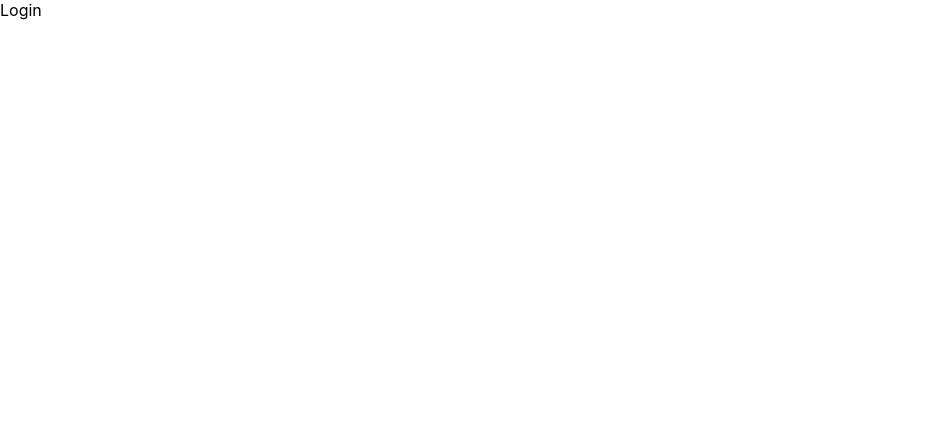
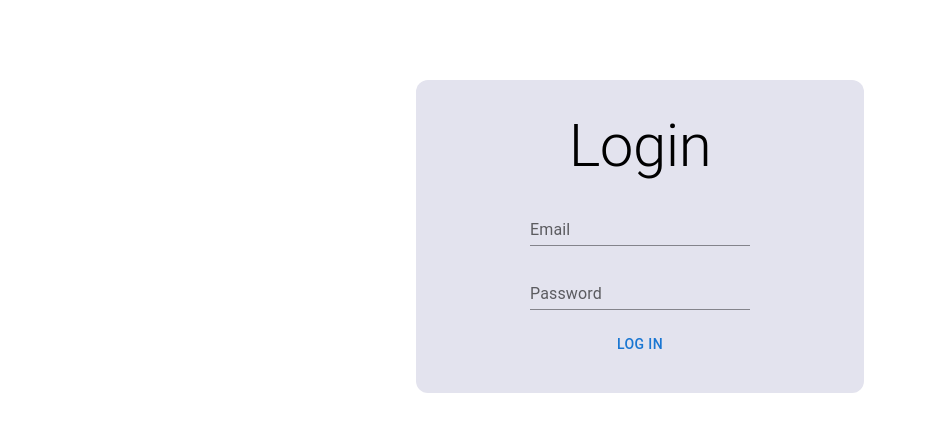
Before and after one commit to aritos20/test-invyo, a React (Create React App) app: page /login in a window 1280 px wide. Shown: the top 432 px of the page, without its empty margins (0-926 px from the left). Built offline with nearby package versions, Linux system fonts and the light colour scheme.

Commit message:
working on login logic

```diff
--- a/package.json
+++ b/package.json
@@ -3,6 +3,10 @@
   "version": "0.1.0",
   "private": true,
   "dependencies": {
+    "@emotion/react": "^11.11.0",
+    "@emotion/styled": "^11.11.0",
+    "@mui/icons-material": "^5.11.16",
+    "@mui/material": "^5.13.3",
     "@testing-library/jest-dom": "^5.16.5",
     "@testing-library/react": "^13.4.0",
     "@testing-library/user-event": "^13.5.0",
--- a/src/App.js
+++ b/src/App.js
@@ -1,17 +1,31 @@
 import './App.css';
-import { BrowserRouter, Route, Routes } from 'react-router-dom';
+import { BrowserRouter, Route, Routes, Navigate } from 'react-router-dom';
 import Data from './pages/data/Data';
 import Todo from './pages/todo/Todo';
 import Login from './pages/login/Login';
+import NavBar from './components/NavBar';
+import { useState } from 'react';
+import PrivateRoute from './components/PrivateRoute';
 
 
 function App() {
+  const [loggedIn, setLoggedIn] = useState(false);
+
+  const handleLogin = () => {
+    console.log(loggedIn);
+    setLoggedIn(true);
+  }
+
   return (
     <BrowserRouter>
+    <PrivateRoute>
+      <NavBar />
+    </PrivateRoute>
       <Routes>
-        <Route index path="/login" element={<Login />} />
-        <Route index path="/todo" element={<Todo />} />
-        <Route index path="/data" element={<Data />} />
+        {/* <Route path="*" element={<Navigate to="/login" replace />} /> */}
+        <Route path="/login" element={<Login handleLogin={handleLogin}/>} />
+        <Route path="/todo" element={<PrivateRoute loggedIn={loggedIn}> <Todo /> </PrivateRoute> } />
+        <Route path="/data" element={<PrivateRoute loggedIn={loggedIn}> <Data /> </PrivateRoute>} />
       </Routes>
     </BrowserRouter>
   );
--- /dev/null
+++ b/src/components/NavBar.jsx
@@ -0,0 +1,19 @@
+import * as React from 'react';
+import AppBar from '@mui/material/AppBar';
+import Box from '@mui/material/Box';
+import Toolbar from '@mui/material/Toolbar';
+import Button from '@mui/material/Button';
+
+export default function NavBar() {
+  return (
+    <Box sx={{ flexGrow: 1 }}>
+      <AppBar position="static">
+        <Toolbar style={{display: 'flex', gap: '16px'}}>
+          <Button color="inherit">Logout</Button>
+          <Button color="inherit">My Tasks</Button>
+          <Button color="inherit">Data</Button>
+        </Toolbar>
+      </AppBar>
+    </Box>
+  );
+}
--- /dev/null
+++ b/src/components/PrivateRoute.jsx
@@ -0,0 +1,14 @@
+import React from 'react'
+import { Navigate } from 'react-router-dom';
+
+const PrivateRoute = ({children, loggedIn}) => {
+    if (!loggedIn) {
+      console.log(loggedIn);
+      return <Navigate to="/login" />
+    }
+
+  return children;
+
+}
+
+export default PrivateRoute
--- a/src/pages/login/Login.jsx
+++ b/src/pages/login/Login.jsx
@@ -1,8 +1,44 @@
-import React from 'react'
+import { Box, Button, TextField, Typography } from '@mui/material';
+import React, { useState } from 'react'
+import { useNavigate } from 'react-router-dom';
 
-const Login = () => {
+const Login = ({handleLogin}) => {
+  const [email, setEmail] = useState('');
+  const [password, setPassword] = useState('');
+  const navigate = useNavigate();
+
+  const handleSubmit = (e) => {
+    e.preventDefault();
+    if (email === 'test@invyo.io' && password === 'test123@') {
+      alert('Success Login');
+      handleLogin();
+      navigate("/todo");
+    } else {
+      alert('Invalid Credentials');
+      console.log(email)
+      console.log(password);
+    }
+  }
+
   return (
-    <div>Login</div>
+    <Box component="form" onSubmit={handleSubmit} sx={{
+        display: 'flex',
+        flexDirection: 'column',
+        justifyContent: 'center',
+        alignItems: 'center',
+        gap: '16px',
+        backgroundColor: '#E3E3EE',
+        width: '35%',
+        minWidth: '280px',
+        padding: '30px 0',
+        margin: '0 auto',
+        mt: '80px',
+        borderRadius: '12px'}}>
+      <Typography variant="h2">Login</Typography>
+      <TextField id="email" label="Email" variant="standard" value={email} onChange={(e) => setEmail(e.target.value)}/>
+      <TextField id="password" label="Password" variant="standard" type={"password"} value={password} onChange={(e) => setPassword(e.target.value)} />
+      <Button type="submit">Log In </Button>
+    </Box>
   )
 }
 
```
Also changed, not shown: 1 other file (tests, documents, lock files or other folders).
